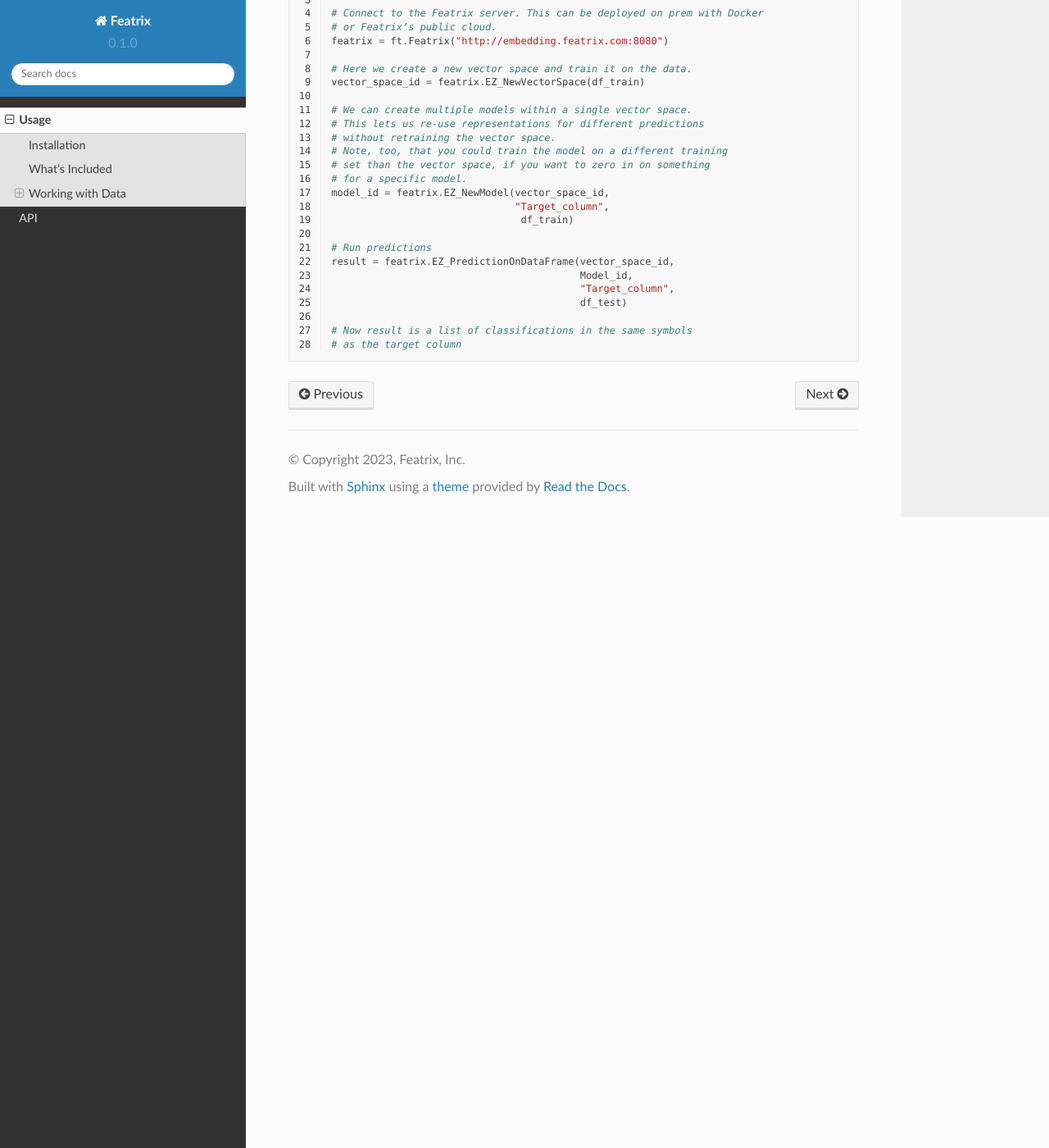
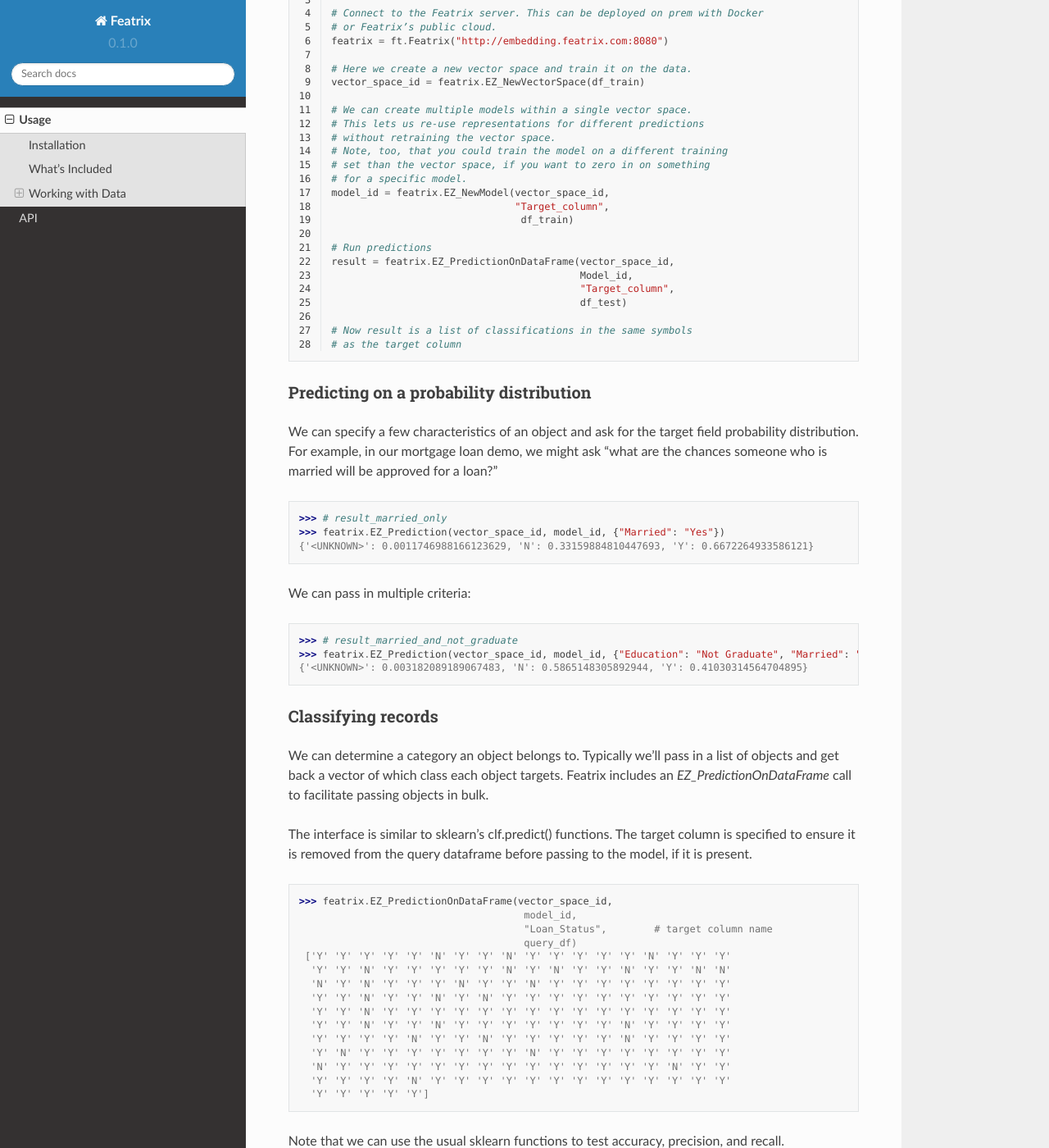
Before and after one commit to Featrix/docs, a Sphinx documentation site: the page built from docs/source/usage.rst, in a window 1280 px wide and 1400 px high, scrolled down 1016 px. Shown: the whole window at 82% size. Built offline with Sphinx 7.4.7 and the Read the Docs theme 2.0.0, drawn with Linux system fonts in a browser that asks for light colours; some of the changed text lies outside the part shown.

Commit message:
Add more docs

```diff
--- a/docs/source/usage.rst
+++ b/docs/source/usage.rst
@@ -87,3 +87,63 @@
 
     # Now result is a list of classifications in the same symbols
     # as the target column
+
+
+
+Predicting on a probability distribution
+^^^^^^^^^^^^^^^^^^^^^^^^^^^^^^^^^^^^^^^^
+
+We can specify a few characteristics of an object and ask for the target field probability distribution. For example, in our mortgage loan demo, we might ask "what are the chances someone who is married will be approved for a loan?"
+
+
+    >>> # result_married_only
+    >>> featrix.EZ_Prediction(vector_space_id, model_id, {"Married": "Yes"})
+    {'<UNKNOWN>': 0.0011746988166123629, 'N': 0.33159884810447693, 'Y': 0.6672264933586121}
+
+We can pass in multiple criteria:
+
+    >>> # result_married_and_not_graduate
+    >>> featrix.EZ_Prediction(vector_space_id, model_id, {"Education": "Not Graduate", "Married": "Yes"})
+    {'<UNKNOWN>': 0.003182089189067483, 'N': 0.5865148305892944, 'Y': 0.41030314564704895}
+
+
+Classifying records
+^^^^^^^^^^^^^^^^^^^
+
+We can determine a category an object belongs to. Typically we'll pass in a list of objects and get back a vector of which class each object targets. Featrix includes an `EZ_PredictionOnDataFrame` call to facilitate passing objects in bulk.
+
+The interface is similar to sklearn's clf.predict() functions. The target column is specified to ensure it is removed from the query dataframe before passing to the model, if it is present.
+
+    >>> featrix.EZ_PredictionOnDataFrame(vector_space_id,
+                                          model_id,
+                                          "Loan_Status",        # target column name
+                                          query_df)
+     ['Y' 'Y' 'Y' 'Y' 'Y' 'N' 'Y' 'Y' 'N' 'Y' 'Y' 'Y' 'Y' 'Y' 'N' 'Y' 'Y' 'Y'
+      'Y' 'Y' 'N' 'Y' 'Y' 'Y' 'Y' 'Y' 'N' 'Y' 'N' 'Y' 'Y' 'N' 'Y' 'Y' 'N' 'N'
+      'N' 'Y' 'N' 'Y' 'Y' 'Y' 'N' 'Y' 'Y' 'N' 'Y' 'Y' 'Y' 'Y' 'Y' 'Y' 'Y' 'Y'
+      'Y' 'Y' 'N' 'Y' 'Y' 'N' 'Y' 'N' 'Y' 'Y' 'Y' 'Y' 'Y' 'Y' 'Y' 'Y' 'Y' 'Y'
+      'Y' 'Y' 'N' 'Y' 'Y' 'Y' 'Y' 'Y' 'Y' 'Y' 'Y' 'Y' 'Y' 'Y' 'Y' 'Y' 'Y' 'Y'
+      'Y' 'Y' 'N' 'Y' 'Y' 'N' 'Y' 'Y' 'Y' 'Y' 'Y' 'Y' 'Y' 'N' 'Y' 'Y' 'Y' 'Y'
+      'Y' 'Y' 'Y' 'Y' 'N' 'Y' 'Y' 'N' 'Y' 'Y' 'Y' 'Y' 'Y' 'N' 'Y' 'Y' 'Y' 'Y'
+      'Y' 'N' 'Y' 'Y' 'Y' 'Y' 'Y' 'Y' 'Y' 'N' 'Y' 'Y' 'Y' 'Y' 'Y' 'Y' 'Y' 'Y'
+      'N' 'Y' 'Y' 'Y' 'Y' 'Y' 'Y' 'Y' 'Y' 'Y' 'Y' 'Y' 'Y' 'Y' 'Y' 'N' 'Y' 'Y'
+      'Y' 'Y' 'Y' 'Y' 'N' 'Y' 'Y' 'Y' 'Y' 'Y' 'Y' 'Y' 'Y' 'Y' 'Y' 'Y' 'Y' 'Y'
+      'Y' 'Y' 'Y' 'Y' 'Y']
+
+
+Note that we can use the usual sklearn functions to test accuracy, precision, and recall.
+
+    >>> from sklearn.metrics import precision_score, recall_score, accuracy_score
+    >>> result = # query from above
+    >>> accuracy_score(df_test_loan_status, result)
+    0.827027027027027
+    >>> precision_score(df_test_loan_status, result, pos_label="Y")
+    0.802547770700637
+    >>> recall_score(df_test_loan_status, result, pos_label="Y")
+    0.992125984251968
+
+
+Regression
+^^^^^^^^^^
+
+Prediction on a continuous variable works in the same way as a query on a categorical variable.
```
